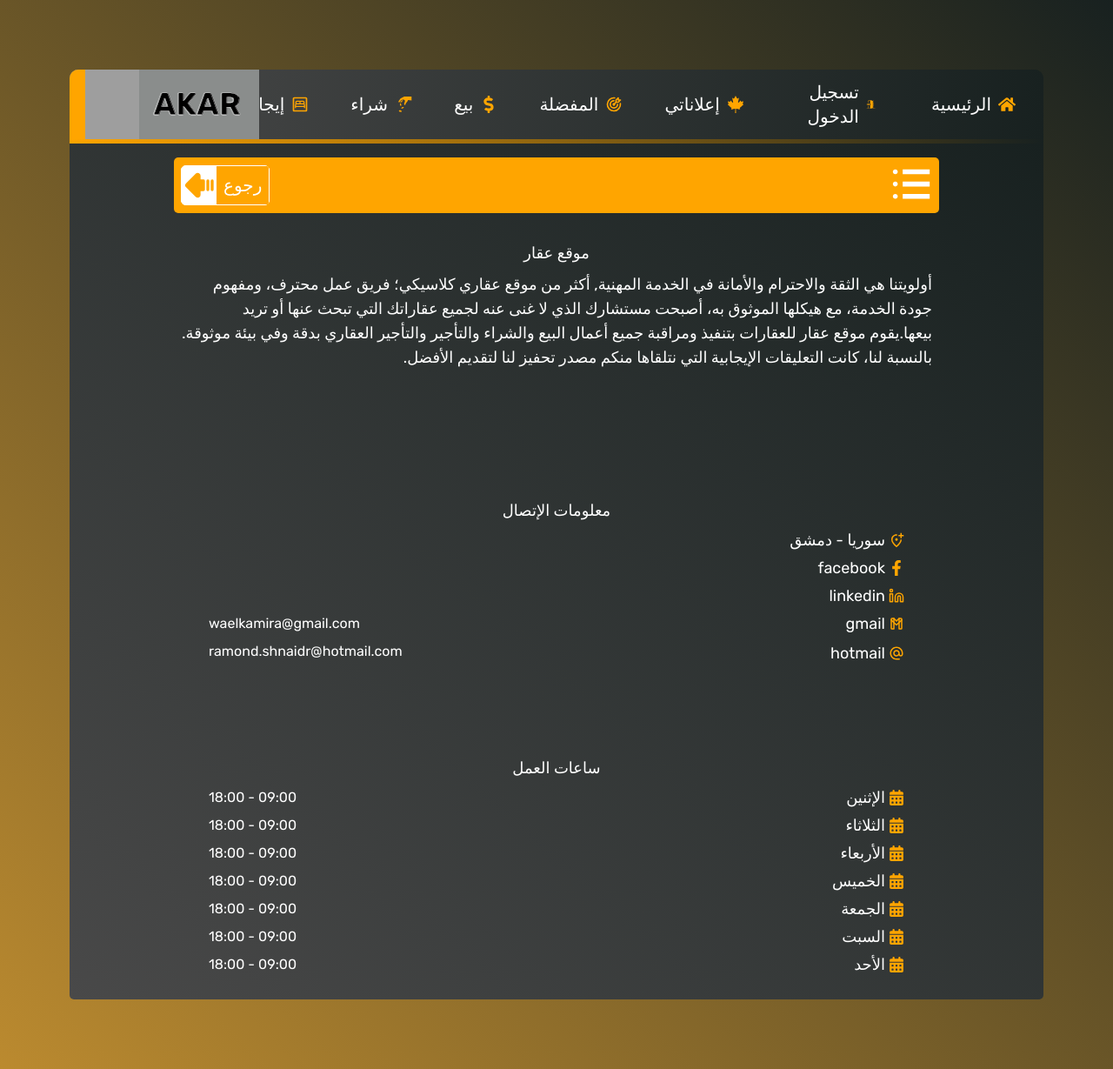
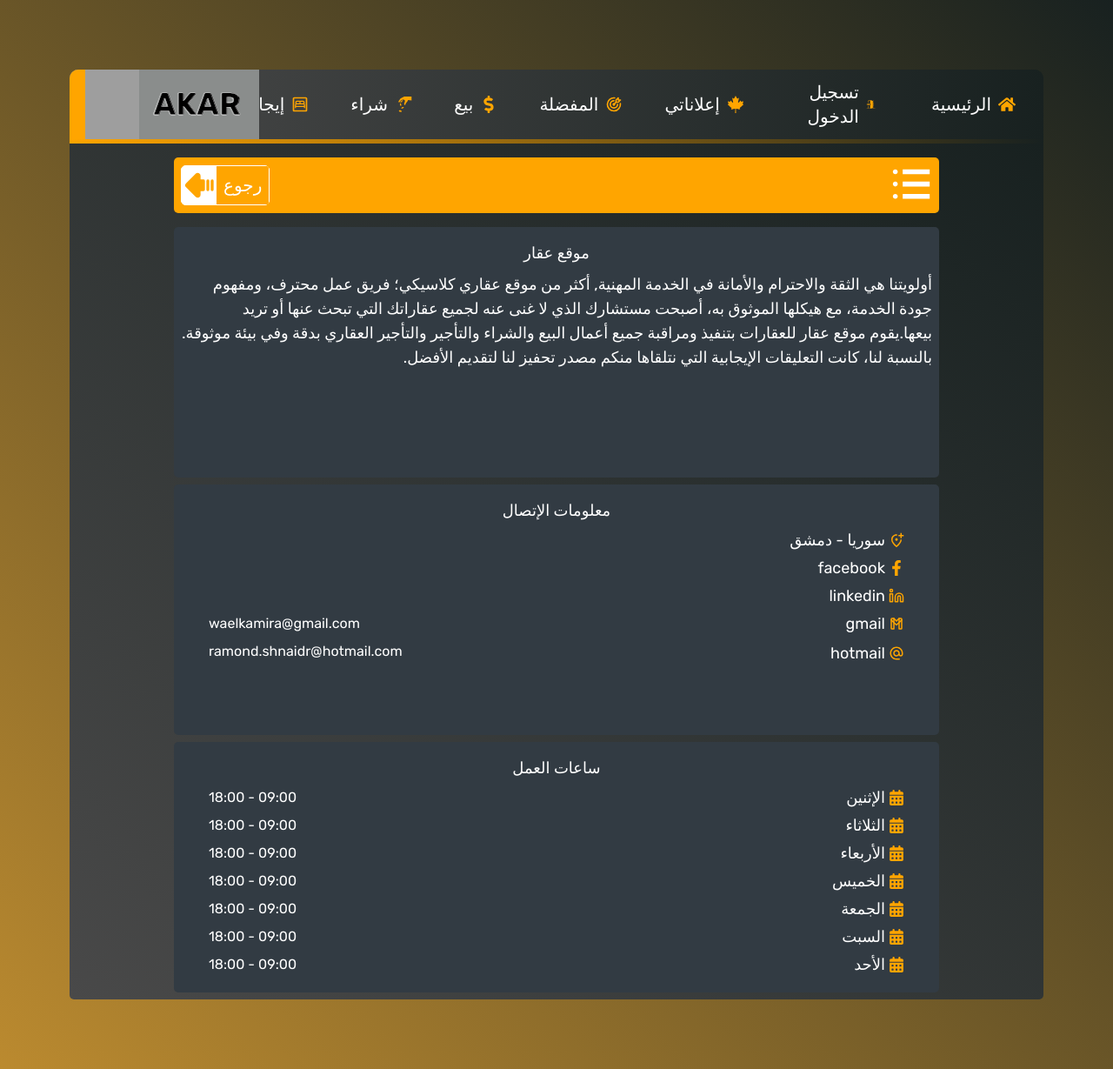
Before and after one commit to waelkamira/Akaar, a Next.js app: page /contactUs in a window 1280 px wide. Shown: the whole page at 87% size. Built offline with nearby package versions, Linux system fonts and the light colour scheme; no server answers; grey boxes are pictures that could not be loaded.

Commit message:
fix background

```diff
--- a/app/contactUs/page.jsx
+++ b/app/contactUs/page.jsx
@@ -59,7 +59,7 @@ export default function ContactUs() {
           <BackButton />
         </div>
         <div className="flex flex-col justify-between items-center w-full h-full text-gray-400 mt-2 cursor-pointer">
-          <div className="p-2 min-h-72 h-full rounded-[5px] bg-nine">
+          <div className="p-2 min-h-72 h-full rounded-[5px] bg-ten ">
             <h1 className="text-center text-white text-lg w-full select-none my-2">
               موقع عقار
             </h1>
@@ -74,7 +74,7 @@ export default function ContactUs() {
             </p>
           </div>
           <div className="w-full">
-            <div className=" p-2 min-h-72 h-full rounded-[5px] my-2 bg-nine">
+            <div className=" p-2 min-h-72 h-full rounded-[5px] my-2 bg-ten ">
               <h1 className="text-center text-white text-lg w-full select-none my-2">
                 معلومات الإتصال{' '}
               </h1>
@@ -139,7 +139,7 @@ export default function ContactUs() {
                 </div>
               </ul>
             </div>
-            <div className=" p-2 min-h-72 h-full rounded-[5px] my-2 bg-nine">
+            <div className=" p-2 min-h-72 h-full rounded-[5px] my-2 bg-ten ">
               <h1 className="text-center text-white text-lg w-full select-none my-2">
                 ساعات العمل{' '}
               </h1>
--- a/app/newPost/page.jsx
+++ b/app/newPost/page.jsx
@@ -18,7 +18,7 @@ export default function NewRecipe() {
   const [isVisible, setIsVisible] = useState(false);
   const session = useSession();
   return (
-    <div className="flex flex-col justify-center items-center w-full bg-gradient-to-r from-[#494949] to-four">
+    <div className="flex flex-col justify-center items-center w-full bg-gradient-to-r from-[#494949] to-four pb-16">
       <div className="flex flex-col justify-center items-center w-full xl:w-[90%] 2xl:w-[70%] h-full sm:px-16 pt-2 overflow-y-auto z-10 px-2">
         <div className="relative flex justify-between items-center w-full gap-2 my-2 bg-one p-1 md:p-2 rounded-[5px]">
           <div>
--- a/components/Footer.jsx
+++ b/components/Footer.jsx
@@ -41,7 +41,7 @@ export default function Footer() {
     <>
       {' '}
       <footer className="grid grid-cols-1 md:grid-cols-2 lg:grid-cols-3 border-l-[18px] xl:grid-cols-4 justify-between items-center gap-2  border-t-[18px] border-one w-full h-full text-gray-400 pt-8 p-4">
-        <div className=" p-2 min-h-72 h-full rounded-[5px] my-2 bg-gray-400/5 xl:bg-transparent   cursor-pointer">
+        <div className=" p-2 min-h-72 h-full rounded-[5px] my-2 bg-gray-400/5 xl:bg-transparent xl:border border-gray-400/10   cursor-pointer">
           <h1 className="text-center text-white text-lg w-full select-none my-2">
             موقع عقار
           </h1>
@@ -57,7 +57,7 @@ export default function Footer() {
             أقصى درجات الرضا والثقة.
           </p>
         </div>
-        <div className=" p-2 min-h-72 h-full rounded-[5px] my-2 bg-gray-400/5 xl:bg-transparent  ">
+        <div className=" p-2 min-h-72 h-full rounded-[5px] my-2 bg-gray-400/5 xl:bg-transparent xl:border border-gray-400/10  ">
           <h1 className="text-center text-white text-lg w-full select-none my-2">
             وصول سريع{' '}
           </h1>
@@ -125,7 +125,7 @@ export default function Footer() {
           </ul>
         </div>
 
-        <div className=" p-2 min-h-72 h-full rounded-[5px] my-2 bg-gray-400/5 xl:bg-transparent  ">
+        <div className=" p-2 min-h-72 h-full rounded-[5px] my-2 bg-gray-400/5 xl:bg-transparent xl:border border-gray-400/10  ">
           <h1 className="text-center text-white text-lg w-full select-none my-2">
             معلومات الإتصال{' '}
           </h1>
@@ -206,7 +206,7 @@ export default function Footer() {
           </div> */}
           </ul>
         </div>
-        <div className=" p-2 min-h-72 h-full rounded-[5px] my-2 bg-gray-400/5 xl:bg-transparent  ">
+        <div className=" p-2 min-h-72 h-full rounded-[5px] my-2 bg-gray-400/5 xl:bg-transparent xl:border border-gray-400/10  ">
           <h1 className="text-center text-white text-lg w-full select-none my-2">
             ساعات العمل{' '}
           </h1>
--- a/components/SmallItem.jsx
+++ b/components/SmallItem.jsx
@@ -249,7 +249,7 @@ export default function SmallItem({ post, index, show = true, id = false }) {
           className={`
             ${
               path.includes('myPosts') ? 'text-md' : 'sm:text-2xl'
-            }  p-2 my-2 bg-one text-white hover:scale-[101%] hover:text-white font-medium text-center select-none w-full transition-all duration-300 rounded-[5px]`}
+            }  p-2 my-2 bg-seven text-white hover:scale-[101%] hover:text-white font-medium text-center select-none w-full transition-all duration-300 rounded-[5px]`}
         >
           عرض الإعلان
         </button>
--- a/tailwind.config.js
+++ b/tailwind.config.js
@@ -14,9 +14,10 @@ module.exports = {
         four: '#182120',
         five: '#00ff5e',
         six: '#fffdf3',
-        seven: '#888888',
+        seven: '#404241',
         eight: '#FFB38A',
         nine: '##1f1f1f',
+        ten: '#323B43',
       },
       backgroundImage: {
         'gradient-radial': 'radial-gradient(var(--tw-gradient-stops))',
```
